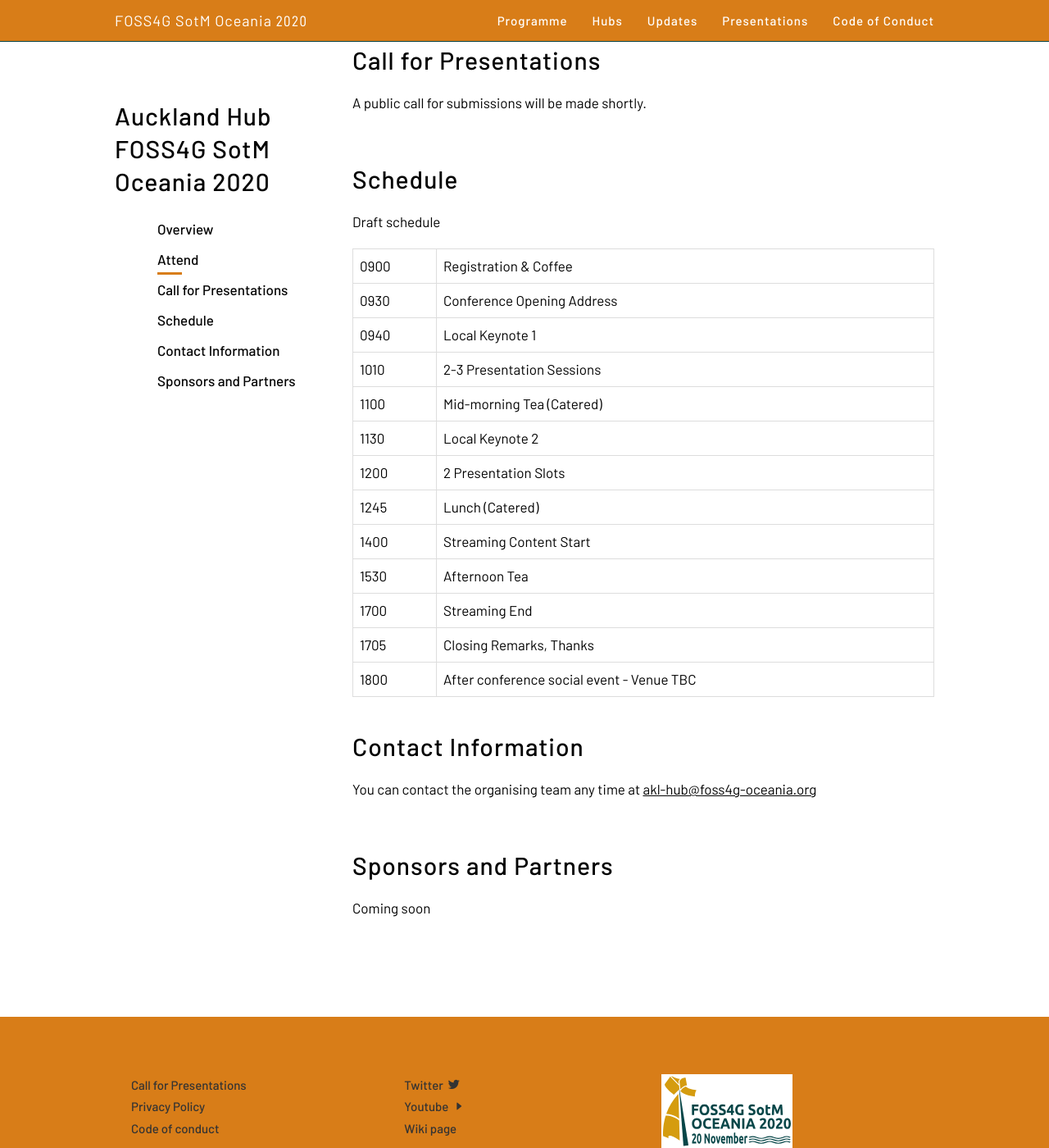
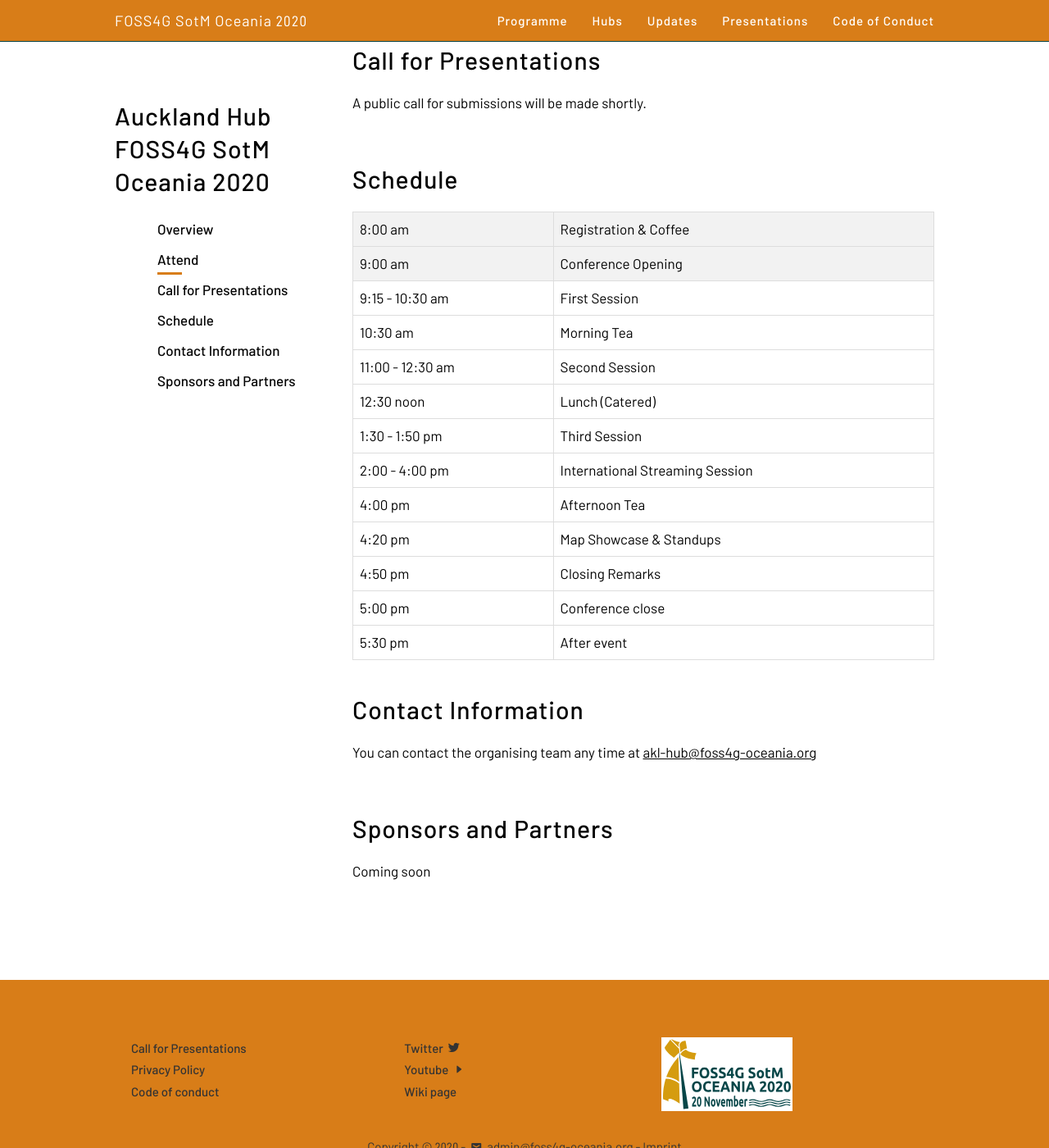
Before and after one commit to osgeo-oceania/foss4g-sotm-oceania-2020, a Jekyll site: the page built from hubs/auckland/index.md, in a window 1280 px wide and 1400 px high, scrolled down 583 px. Shown: the whole window at 82% size. Built offline with Jekyll 4.4.1, drawn with Linux system fonts in a browser that asks for light colours.

Commit message:
Update schedule

```diff
--- a/hubs/auckland/index.md
+++ b/hubs/auckland/index.md
@@ -26,22 +26,31 @@
 
 # Schedule
 
-Draft schedule
 
-|------|----|
-| 0900 | Registration & Coffee |
-| 0930 | Conference Opening Address |
-| 0940 | Local Keynote 1 |
-| 1010 | 2-3 Presentation Sessions |
-| 1100 | Mid-morning Tea (Catered) |
-| 1130 | Local Keynote 2 |
-| 1200 | 2 Presentation Slots |
-| 1245 | Lunch (Catered) |
-| 1400 | Streaming Content Start |
-| 1530 | Afternoon Tea |
-| 1700 | Streaming End  |
-| 1705 | Closing Remarks, Thanks |
-| 1800 | After conference social event - Venue TBC |
+
+|----------|------------------------|
+|  8:00 am | Registration & Coffee  |
+|  9:00 am | Conference Opening     |
+|----------|------------------------|
+|  9:15 - 10:30 am | First Session  |
+|----------|------------------------|
+| 10:30 am | Morning Tea            |
+|----------|------------------------|
+| 11:00 - 12:30 am | Second Session |
+|----------|------------------------|
+| 12:30 noon | Lunch (Catered)      |
+|----------|------------------------|
+|  1:30 - 1:50 pm | Third Session   |
+|  2:00 - 4:00 pm | International Streaming Session |
+|----------|------------------------|
+|  4:00 pm | Afternoon Tea          |
+|  4:20 pm | Map Showcase & Standups |
+|  4:50 pm | Closing Remarks        |
+|----------|------------------------|
+|  5:00 pm | Conference close       |
+|  5:30 pm | After event            |
+
+
 
 # Contact Information
 
```
